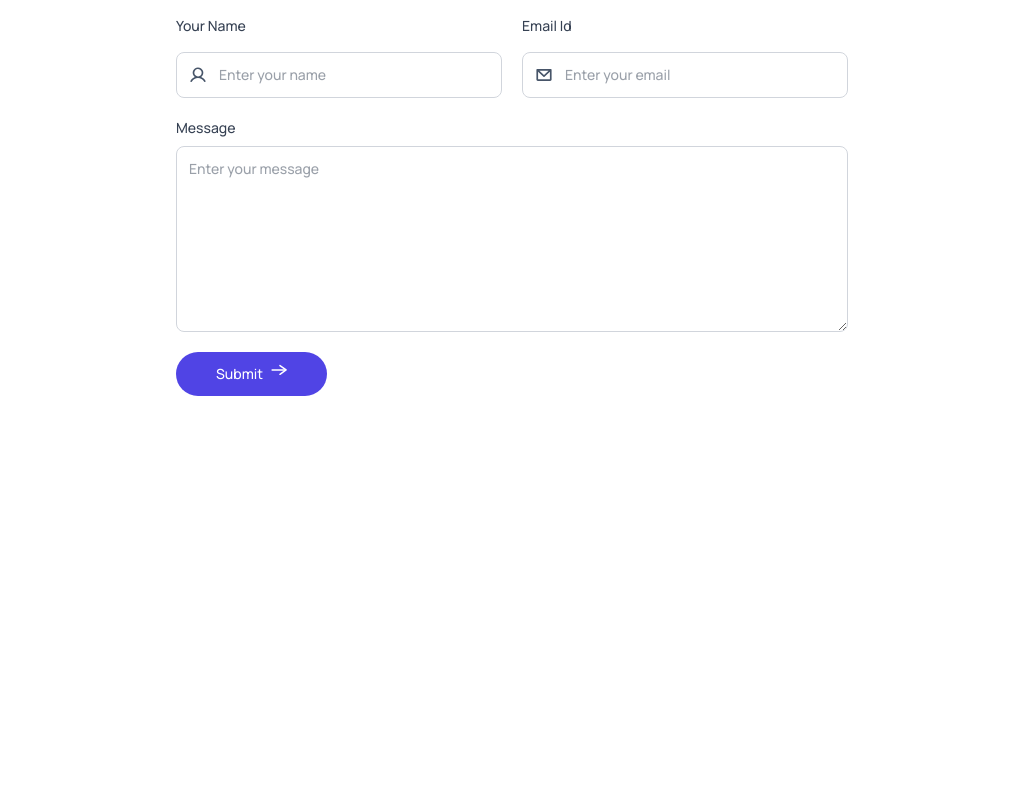
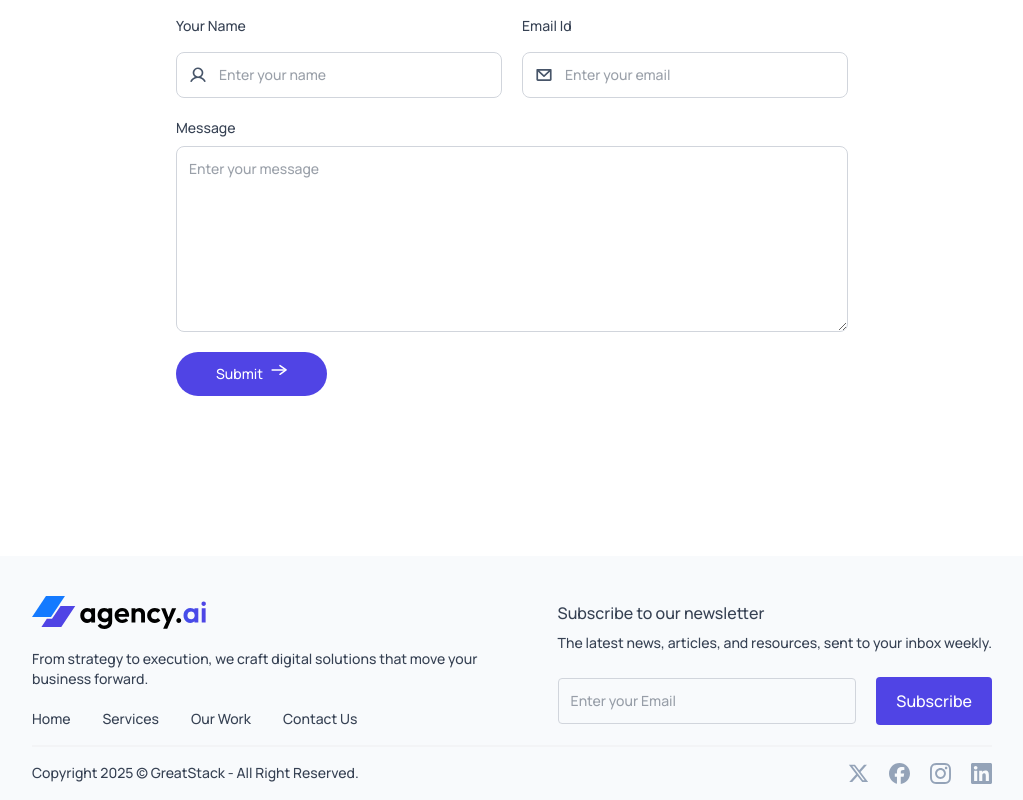
Before and after one commit to Prateek-ind/agency-ai-react, a React (Vite) app: page / in a window 1280 px wide. Shown: the part 3511-4311 px from the top of the page, without its empty margins (128-1151 px from the left). Before the commit the page ends 3907 px from the top, so only its background shows below. Built offline with nearby package versions, Linux system fonts and the light colour scheme.

Commit message:
add footer

```diff
--- a/src/App.jsx
+++ b/src/App.jsx
@@ -7,7 +7,7 @@
 import Teams from "./components/Teams";
 import ContactUs from "./components/ContactUs";
 import { Toaster } from "react-hot-toast";
-
+import Footer from "./components/Footer";
 
 const App = () => {
   const [theme, setTheme] = useState(
@@ -16,7 +16,7 @@
 
   return (
     <main className="dark:bg-black relative">
-      <Toaster/>
+      <Toaster />
       <Navbar theme={theme} setTheme={setTheme} />
       <Hero />
       <TrustedBy />
@@ -24,6 +24,7 @@
       <OurWork />
       <Teams />
       <ContactUs />
+      <Footer theme={theme}/>
     </main>
   );
 };
--- /dev/null
+++ b/src/components/Footer.jsx
@@ -0,0 +1,79 @@
+import React from "react";
+import assets from "../assets/assets";
+
+const Footer = ({ theme }) => {
+  return (
+    <div
+      className="bg-slate-50 dark:bg-gray-900 pt-10
+    sm:pt-10 mt-20 sm:mt-40 px-4 sm:px-10 lg:px-24 xl:px-40
+    py-4"
+    >
+      <div className="flex justify-between lg:items-center max-lg:flex-col gap-10">
+        <div className="space-y-5 text-sm text-gray-700 dark:text-gray-400">
+          <img
+            src={theme === "dark" ? assets.logo_dark : assets.logo}
+            className="w-32 sm:w-44"
+            alt=""
+          />
+          <p className="max-w-md">
+            From strategy to execution, we craft digital solutions that move
+            your business forward.
+          </p>
+          <ul className="flex gap-8">
+            <li>
+              <a className="hover:text-primary" href="#hero">
+                Home
+              </a>
+            </li>
+            <li>
+              <a className="hover:text-primary" href="#services">
+                Services
+              </a>
+            </li>
+            <li>
+              <a className="hover:text-primary" href="#our-work">
+                Our Work
+              </a>
+            </li>
+            <li>
+              <a className="hover:text-primary" href="#contact-us">
+                Contact Us
+              </a>
+            </li>
+          </ul>
+        </div>
+        <div className="text-gray-700 dark:text-gray-400">
+          <h3 className="font-semibold ">Subscribe to our newsletter</h3>
+          <p className="text-sm mt-2 mb-6">
+            The latest news, articles, and resources, sent to your inbox weekly.
+          </p>
+          <div className="flex items-center gap-5">
+            <input
+              type="email"
+              placeholder="Enter your Email"
+              className="w-full p-3 text-sm outline-none rounded
+                dark:text-gray-200 bg-transparent border
+                 border-gray-300 dark:border-gray-500
+                "
+            />
+            <button className="bg-primary px-5 py-3 text-white rounded">
+              Subscribe
+            </button>
+          </div>
+        </div>
+      </div>
+      <div className="w-full border-[0.5px] border-gray-100 dark:border-gray-700 mt-4 mb-4"></div>
+      <div className="flex justify-between text-gray-700 dark:text-gray-500 mt-4">
+        <p className="text-sm">Copyright 2025 © GreatStack - All Right Reserved.</p>
+        <div className="flex gap-5">
+          <img src={assets.twitter_icon} alt="" />
+          <img src={assets.facebook_icon} alt="" />
+          <img src={assets.instagram_icon} alt="" />
+          <img src={assets.linkedin_icon} alt="" />
+        </div>
+      </div>
+    </div>
+  );
+};
+
+export default Footer;
```
